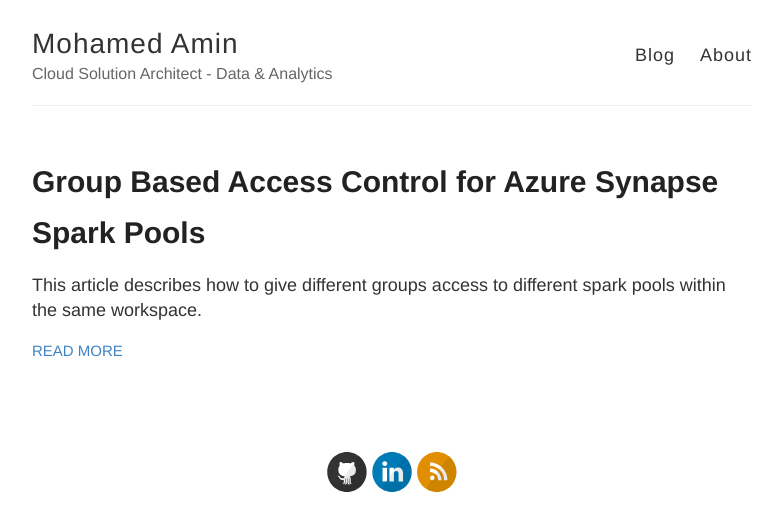
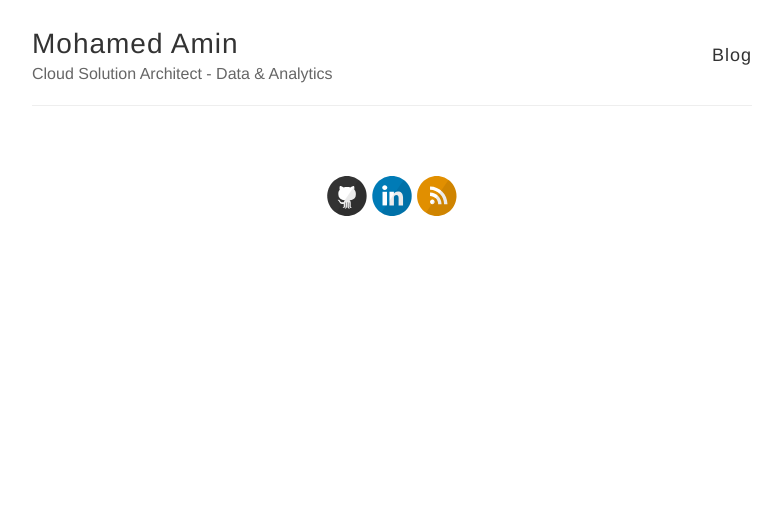
Before and after one commit to modamin/modamin.github.io, a Jekyll site: the page built from index.html, in a window 1280 px wide. Shown: the top 531 px of the page, without its empty margins (248-1031 px from the left). Built offline with Jekyll 4.4.1, drawn with Linux system fonts in a browser that asks for light colours; some of the changed lines change nothing that is shown.

Commit message:
removed blog and made about main page

```diff
--- a/_layouts/default.html
+++ b/_layouts/default.html
@@ -20,8 +20,8 @@
           </div>
 
           <nav>
-            <a href="{{ site.baseurl }}/">Blog</a>
-            <a href="{{ site.baseurl }}/about">About</a>
+            <a href="https://mamin.dev">Blog</a>
+            <!-- <a href="{{ site.baseurl }}/about">About</a> -->
           </nav>
         </header>
       </div>
--- a/_posts/2022-08-06-group-based-access-control-for-synapse-spark-pools-.md
+++ /dev/null
@@ -1,51 +0,0 @@
----
-layout: post
-title: Group Based Access Control for Azure Synapse Spark Pools
----
-
-This article describes how to give different groups access to different spark pools within the same workspace.
-
-
-The basic idea is to have
-
-Group 1 -> Spark Pool 1 Group 2 -> Spark Pool 2
-
-We can make use of scopes in Synapse Access Control to achieve this result.
-
-To begin, go to Manage>Access Control in your Azure Synapse Studio.
-
-Click +Add to add a new role assignment.
-
-![image.png]({{ site.baseurl }}/images/20220806/1.png)
-
-In the new role assignment pane, choose "Workspace item" under Scope. This will force the role assignment to be only limited to a workspace item such as a Spark Pool.
-
-Under Item type, choose "Apache Spark Pool".
-
-At the moment roles can be scoped to Apache Spark Pools, Integration Runtimes, Linked Services, or Credentials.
-
-![image.png]({{ site.baseurl }}/images/20220806/2.png)
-
-Under Item, pick the spark pool you would like to scope this role assignment to.
-
-Under Role, pick Synapse Compute Operator.
-
-Synapse Compute Operator will allow users to attach to and run code against the spark pool. It does not allow the user to manage the spark pool (eg. scale it). If you would like users to also manage the spark pool, choose Synapse Contributor.
-
-![image.png]({{ site.baseurl }}/images/20220806/3.png)
-
-Select the group and click Apply.
-
-![image.png]({{ site.baseurl }}/images/20220806/4.png)
-
-A user that belongs to the Group 1 will be able to attach and run a notebook against sp1. However, sp2 will be greyed out. If the user hovers over sp2, a message saying the user doesn't have enough permissions will pop-out.
-
-![image.png]({{ site.baseurl }}/images/20220806/5.png)
-
-If the user tries to perform any management task to sp1, such as scaling the compute, or disabling auto pause, an the change will fail. Note here that the Azure Synapse UI will not stop the user from trying to apply the change. However, the change will fail with a Failed to apply settings error message.
-
-![image.png]({{ site.baseurl }}/images/20220806/6.png)
-
-The error message can be expanded with more details describing the the user is not authorized to make the requested change.
-
-![image.png]({{ site.baseurl }}/images/20220806/7.png)
--- a/about.md
+++ b/about.md
@@ -1,7 +1,7 @@
 ---
 layout: page
 title: About
-permalink: /about/
+permalink: /
 ---
 
 Software and Data thoughts and notes.
```
